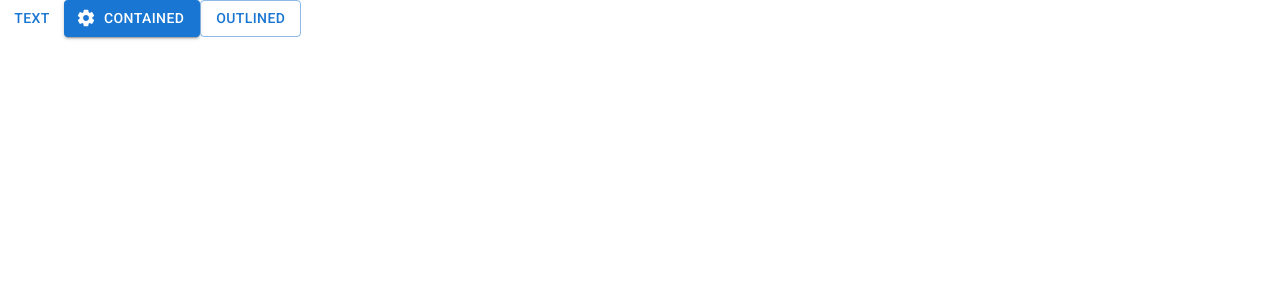
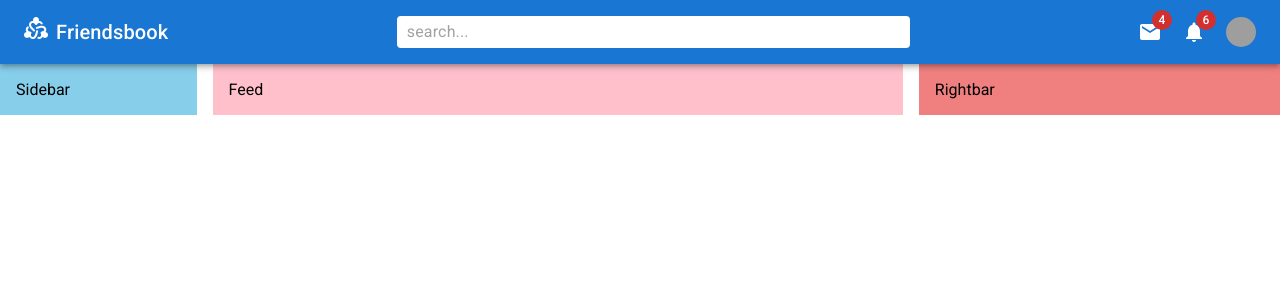
Before and after one commit to DsamarakooN/social-media-app-mui, a React (Create React App) app: page / in a window 1280 px wide. Shown: the top 300 px of the page. Built offline with nearby package versions, Linux system fonts and the light colour scheme; grey boxes are pictures that could not be loaded.

Commit message:
completed nav bar

```diff
--- a/src/App.js
+++ b/src/App.js
@@ -1,13 +1,21 @@
-import { Button } from "@mui/material";
-import SettingsRoundedIcon from '@mui/icons-material/SettingsRounded';
+import { Box, Stack } from "@mui/material";
+import Feed from "./components/Feed";
+import Navbar from "./components/Navbar";
+import Rightbar from "./components/Rightbar";
+import Sidebar from "./components/Sidebar";
 
 function App() {
+
   return (
-    <div>
-      <Button variant="text">Text</Button>
-      <Button startIcon={<SettingsRoundedIcon/>} variant="contained">Contained</Button>
-      <Button variant="outlined">Outlined</Button>
-    </div>
+    <Box>
+      <Navbar/>
+
+      <Stack direction="row" spacing={2} justifyContent="space-between">
+      <Sidebar/>
+      <Feed/>
+      <Rightbar/>
+      </Stack>
+    </Box>
   );
 }
 
--- /dev/null
+++ b/src/components/Feed.jsx
@@ -0,0 +1,10 @@
+import { Box } from "@mui/material";
+import React from "react";
+
+const Feed = () => {
+    return (
+        <Box bgcolor="pink" flex={4} p={2}>Feed</Box>
+    )
+}
+
+export default Feed;
--- /dev/null
+++ b/src/components/Navbar.jsx
@@ -0,0 +1,99 @@
+import { Diversity2Rounded, Mail, Notifications } from "@mui/icons-material";
+import { AppBar, Avatar, Badge, Box, InputBase, Menu, MenuItem, Stack, styled, Toolbar, Typography } from "@mui/material";
+import React, { useState } from "react";
+
+const StyledToolbar = styled(Toolbar)({
+    display: "flex",
+    justifyContent: "space-between"
+});
+
+const Search = styled("div")(({ theme }) => ({
+    backgroundColor: "white",
+    padding: "0 10px",
+    borderRadius: theme.shape.borderRadius,
+    width: "40%"
+}));
+
+const Icons = styled(Box)(({ theme }) => ({
+    display: "none",
+    alignItems: "center",
+    gap: "20px",
+    [theme.breakpoints.up("sm")]: {
+        display: "flex"
+    }
+}));
+
+const UserBox = styled(Box)(({ theme }) => ({
+    display: "flex",
+    alignItems: "center",
+    gap: "10px",
+    [theme.breakpoints.up("sm")]: {
+        display: "none"
+    }
+}));
+
+const Navbar = () => {
+
+    const [open, setOpen] = useState(false)
+
+    return (
+        <AppBar position="sticky">
+            <StyledToolbar>
+                <Box>
+                    <Stack direction="row" spacing={1} justifyContent="space-between">
+                        <Diversity2Rounded sx={{ display: { xs: "block", sm: "block" } }} />
+                        <Typography variant="h6" sx={{ display: { xs: "none", sm: "block" } }}>Friendsbook</Typography>
+                    </Stack>
+                </Box>
+                <Search><InputBase placeholder="search..." /></Search>
+
+                <Icons>
+                    <Badge badgeContent={4} color="error">
+                        <Mail />
+                    </Badge>
+
+                    <Badge badgeContent={6} color="error">
+                        <Notifications />
+                    </Badge>
+
+                    <Avatar
+                        sx={{ width: 30, height: 30 }}
+                        src="https://images.pexels.com/photos/2379005/pexels-photo-2379005.jpeg"
+                        onClick={e=>setOpen(true)}
+                    />
+                </Icons>
+
+                <UserBox onClick={e=>setOpen(true)}>
+                    <Avatar
+                        sx={{ width: 30, height: 30 }}
+                        src="https://images.pexels.com/photos/2379005/pexels-photo-2379005.jpeg"
+                    />
+                    <Typography variant="span">John</Typography>
+
+                </UserBox>
+
+            </StyledToolbar>
+
+            <Menu
+                id="demo-positioned-menu"
+                aria-labelledby="demo-positioned-button"
+                open={open}
+                onClose={e=>setOpen(false)}
+                anchorOrigin={{
+                    vertical: 'top',
+                    horizontal: 'right',
+                }}
+                transformOrigin={{
+                    vertical: 'top',
+                    horizontal: 'right',
+                }}
+            >
+                <MenuItem >Profile</MenuItem>
+                <MenuItem >My account</MenuItem>
+                <MenuItem >Logout</MenuItem>
+            </Menu>
+        </AppBar>
+    )
+}
+
+export default Navbar;
--- /dev/null
+++ b/src/components/Rightbar.jsx
@@ -0,0 +1,16 @@
+import { Box } from "@mui/material";
+import React from "react";
+
+const Rightbar = () => {
+    return (
+        <Box
+        bgcolor="lightcoral"
+        flex={2} p={2}
+        sx={{ display: {xs: "none", sm: "block"}}}
+        >
+            Rightbar
+        </Box>
+    )
+}
+
+export default Rightbar;
--- /dev/null
+++ b/src/components/Sidebar.jsx
@@ -0,0 +1,17 @@
+import { Box } from "@mui/material";
+import React from "react";
+
+const Sidebar = () => {
+    return (
+        <Box
+        bgcolor="skyblue"
+        flex={1}
+        p={2}
+        sx={{ display: {xs: "none", sm: "block"}}}
+        >
+            Sidebar
+        </Box>
+    )
+}
+
+export default Sidebar;
--- a/src/index.js
+++ b/src/index.js
@@ -1,6 +1,7 @@
 import React from 'react';
 import ReactDOM from 'react-dom/client';
 import App from './App';
+
 
 const root = ReactDOM.createRoot(document.getElementById('root'));
 root.render(
```
Also changed, not shown: src/theme.js (added, +16 -0 lines).
